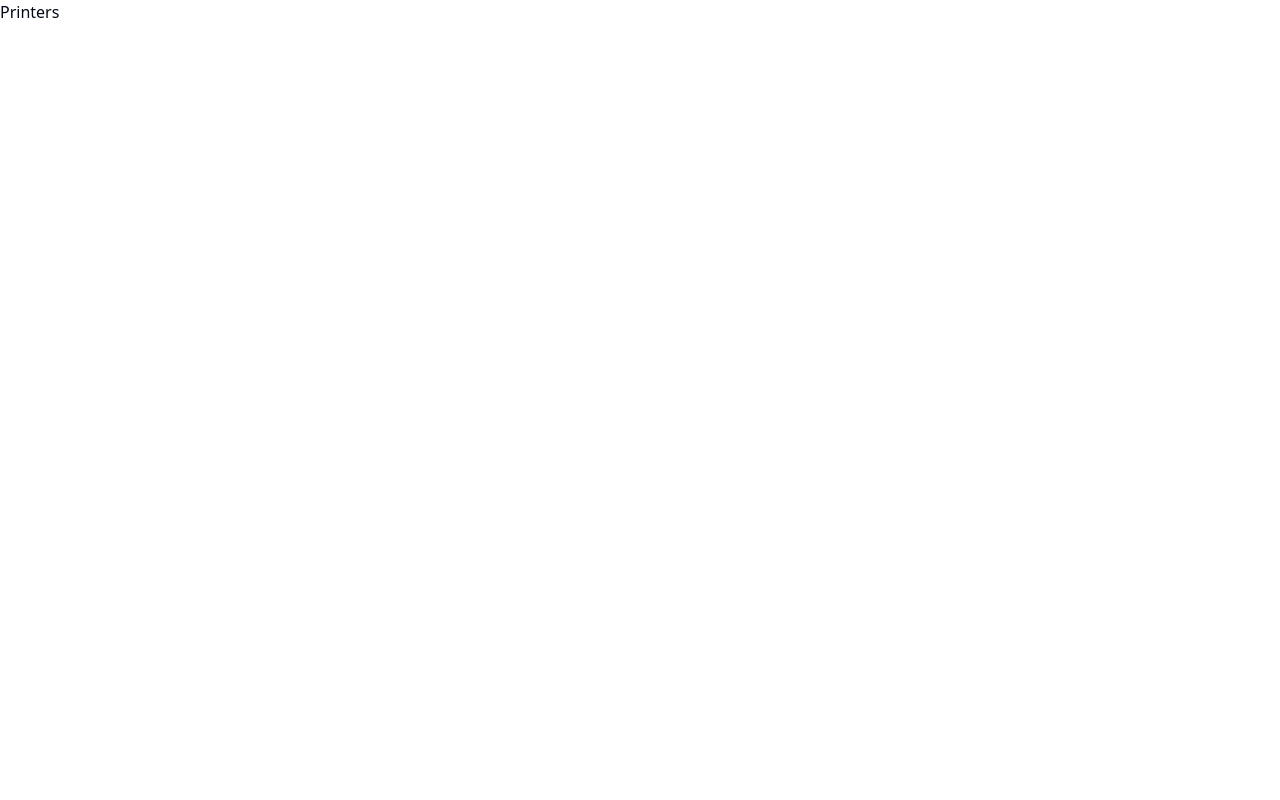
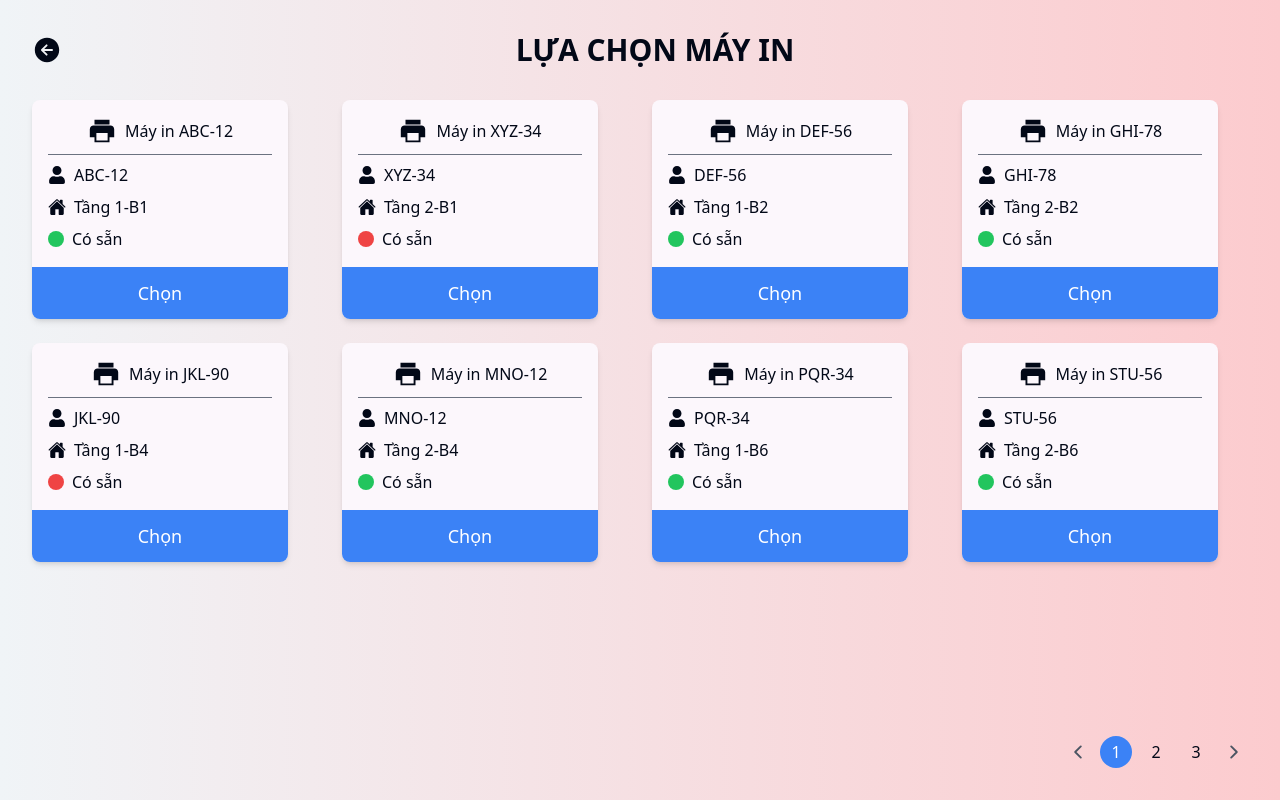
Before and after one commit to Benhidangiu1408/BTL-CNPM, a React (Vite) app: page /printers in a window 1280 px wide. Built offline with nearby package versions, Linux system fonts and the light colour scheme.

Commit message:
add printer list page

```diff
--- a/package.json
+++ b/package.json
@@ -17,16 +17,19 @@
     "@radix-ui/react-progress": "^1.1.0",
     "@radix-ui/react-slot": "^1.1.0",
     "@radix-ui/react-switch": "^1.1.0",
+    "@types/react-paginate": "^7.1.4",
     "class-variance-authority": "^0.7.0",
     "clsx": "^2.1.1",
     "lucide-react": "^0.439.0",
     "react": "^18.3.1",
     "react-dom": "^18.3.1",
     "react-icons": "^5.3.0",
+    "react-paginate": "^8.2.0",
     "react-resizable-panels": "^2.1.2",
     "react-router-dom": "^6.28.0",
     "tailwind-merge": "^2.5.2",
-    "tailwindcss-animate": "^1.0.7"
+    "tailwindcss-animate": "^1.0.7",
+    "uuid": "^11.0.3"
   },
   "devDependencies": {
     "@eslint/js": "^9.9.0",
--- a/src/pages/PrintersPage/Printers.tsx
+++ b/src/pages/PrintersPage/Printers.tsx
@@ -1,9 +1,52 @@
-import React from 'react'
+import React from 'react';
+import printersData from '../../data/printers';
+import Header from './components/Header';
+import PrinterCard from './components/PrinterCard/PrinterCard';
+import Pagination from './components/Pagination';
+import { v4 as uuidv4 } from 'uuid';
 
-const Printers = () => {
+const Printers: React.FC = () => {
+  const [currentPage, setCurrentPage] = React.useState(1);
+  const printersPerPage = 8;
+  const totalPages = Math.ceil(printersData.length / printersPerPage);
+  console.log(totalPages);
+
+  const handlePageChange = (page: number) => {
+    if (page >= 1 && page <= totalPages) {
+      setCurrentPage(page);
+    }
+  };
+
+  // Get current printers
+  const indexOfLastPrinter = currentPage * printersPerPage;
+  const indexOfFirstPrinter = indexOfLastPrinter - printersPerPage;
+  const currentPrinters = printersData.slice(indexOfFirstPrinter, indexOfLastPrinter);
+
   return (
-    <div>Printers</div>
-  )
-}
+    <div className="min-h-screen bg-gradient-to-r from-[#F0F4F7] to-[#FCCBCE] flex flex-col">
+      <div className="flex-1 p-8 flex flex-col">
+        <div className="max-w-7xl mx-auto w-full flex-1 flex flex-col">
+          <Header />
 
-export default Printers
+          <div className="flex-1">
+            <div className="grid grid-cols-1 sm:grid-cols-2 lg:grid-cols-4 gap-6 mb-8">
+              {currentPrinters.map((printer) => (
+                <PrinterCard key={uuidv4()} printer={printer} />
+              ))}
+            </div>
+          </div>
+
+          <div className="mt-auto pt-4">
+            <Pagination
+              currentPage={currentPage}
+              totalPages={totalPages}
+              onPageChange={handlePageChange}
+            />
+          </div>
+        </div>
+      </div>
+    </div>
+  );
+};
+
+export default Printers;
--- /dev/null
+++ b/src/pages/PrintersPage/components/Header.tsx
@@ -0,0 +1,25 @@
+import React from 'react';
+import { IoArrowBackCircle } from "react-icons/io5";
+import { useNavigate } from 'react-router-dom';
+
+const Header: React.FC = () => {
+  const navigate = useNavigate();
+
+  const handleBack = () => {
+    navigate(-1); // Go back to the previous page
+  };
+
+  return (
+    <div className="flex items-center mb-8">
+      <button
+        onClick={handleBack}
+        className="text-3xl hover:text-gray-600 transition-colors"
+      >
+        <IoArrowBackCircle />
+      </button>
+      <h1 className="text-3xl font-bold text-center flex-grow">LỰA CHỌN MÁY IN</h1>
+    </div>
+  );
+};
+
+export default Header;
--- /dev/null
+++ b/src/pages/PrintersPage/components/Pagination.tsx
@@ -0,0 +1,59 @@
+import React from 'react';
+import { IoChevronBack, IoChevronForward } from "react-icons/io5";
+import { PaginationProps } from '../types';
+
+const Pagination: React.FC<PaginationProps> = ({ currentPage, totalPages, onPageChange }) => {
+  const getPageNumbers = () => {
+    const totalPageNumbers = 3;
+
+    if (totalPages <= totalPageNumbers) {
+      return Array.from({ length: totalPages }, (_, i) => i + 1);
+    }
+
+    if (currentPage <= 2) {
+      return [1, 2, 3];
+    }
+
+    if (currentPage >= totalPages - 1) {
+      return [totalPages - 2, totalPages - 1, totalPages];
+    }
+
+    return [currentPage - 1, currentPage, currentPage + 1];
+  };
+
+  return (
+    <div className="flex justify-end items-center space-x-2">
+      <button
+        onClick={() => onPageChange(currentPage - 1)}
+        className="p-1 text-gray-600 hover:text-gray-800"
+        disabled={currentPage === 1}
+      >
+        <IoChevronBack className="text-xl" />
+      </button>
+
+      {getPageNumbers().map((page) => (
+        <button
+          key={page}
+          onClick={() => onPageChange(page)}
+          className={`w-8 h-8 rounded-full flex items-center justify-center ${
+            currentPage === page
+              ? 'bg-blue-500 text-white'
+              : 'hover:bg-gray-200'
+          }`}
+        >
+          {page}
+        </button>
+      ))}
+
+      <button
+        onClick={() => onPageChange(currentPage + 1)}
+        className="p-1 text-gray-600 hover:text-gray-800"
+        disabled={currentPage === totalPages}
+      >
+        <IoChevronForward className="text-xl" />
+      </button>
+    </div>
+  );
+};
+
+export default Pagination;
--- /dev/null
+++ b/src/pages/PrintersPage/components/PrinterCard/AvailabilityIndicator.tsx
@@ -0,0 +1,10 @@
+import React from 'react';
+
+const AvailabilityIndicator: React.FC = () => (
+  <div className="flex items-center space-x-2">
+    <div className={`w-4 h-4 rounded-full ${Math.random() > 0.3 ? 'bg-green-500' : 'bg-red-500'}`} />
+    <span>Có sẵn</span>
+  </div>
+);
+
+export default AvailabilityIndicator;
--- /dev/null
+++ b/src/pages/PrintersPage/components/PrinterCard/PrinterCard.tsx
@@ -0,0 +1,26 @@
+import React from 'react';
+import { IoMdPrint } from "react-icons/io";
+import { PrinterData } from '../../types';
+import PrinterDetails from './PrinterDetails';
+
+const PrinterCard: React.FC<{ printer: PrinterData }> = ({ printer }) => {
+  return (
+    <div className="bg-[#FCF7FC] rounded-lg shadow-md flex flex-col w-64">
+      <div className="p-4 flex-grow">
+        <div className="text-center mb-2">
+          <div className="flex items-center justify-center space-x-2">
+            <IoMdPrint className="text-3xl" />
+            <span className="font-medium">Máy in {printer.printerid}</span>
+          </div>
+        </div>
+        <hr className="border-gray-500 w-full mb-2" />
+        <PrinterDetails printer={printer} />
+      </div>
+      <button className="w-full bg-blue-500 text-white py-3 rounded-b-lg hover:bg-blue-600 transition-colors text-lg font-medium">
+        Chọn
+      </button>
+    </div>
+  );
+};
+
+export default PrinterCard;
--- /dev/null
+++ b/src/pages/PrintersPage/components/PrinterCard/PrinterDetails.tsx
@@ -0,0 +1,21 @@
+import React from 'react';
+import { FaUser } from "react-icons/fa";
+import { IoHome } from "react-icons/io5";
+import { PrinterData } from '../../types';
+import AvailabilityIndicator from './AvailabilityIndicator';
+
+const PrinterDetails: React.FC<{ printer: PrinterData }> = ({ printer }) => (
+  <div className="space-y-2">
+    <div className="flex items-center space-x-2">
+      <FaUser className="text-lg" />
+      <span>{printer.printerid}</span>
+    </div>
+    <div className="flex items-center space-x-2">
+      <IoHome className="text-lg" />
+      <span>Tầng {printer.location.floor}-{printer.location.building}</span>
+    </div>
+    <AvailabilityIndicator />
+  </div>
+);
+
+export default PrinterDetails;
--- /dev/null
+++ b/src/pages/PrintersPage/types.ts
@@ -0,0 +1,18 @@
+export interface Location {
+  floor: number;
+  building: string;
+}
+
+export interface PrinterData {
+  printerid: string;
+  brand: string;
+  model: string;
+  location: Location;
+  description: string;
+}
+
+export interface PaginationProps {
+  currentPage: number;
+  totalPages: number;
+  onPageChange: (page: number) => void;
+}
```
Also changed, not shown: 1 other file (tests, documents, lock files or other folders).
